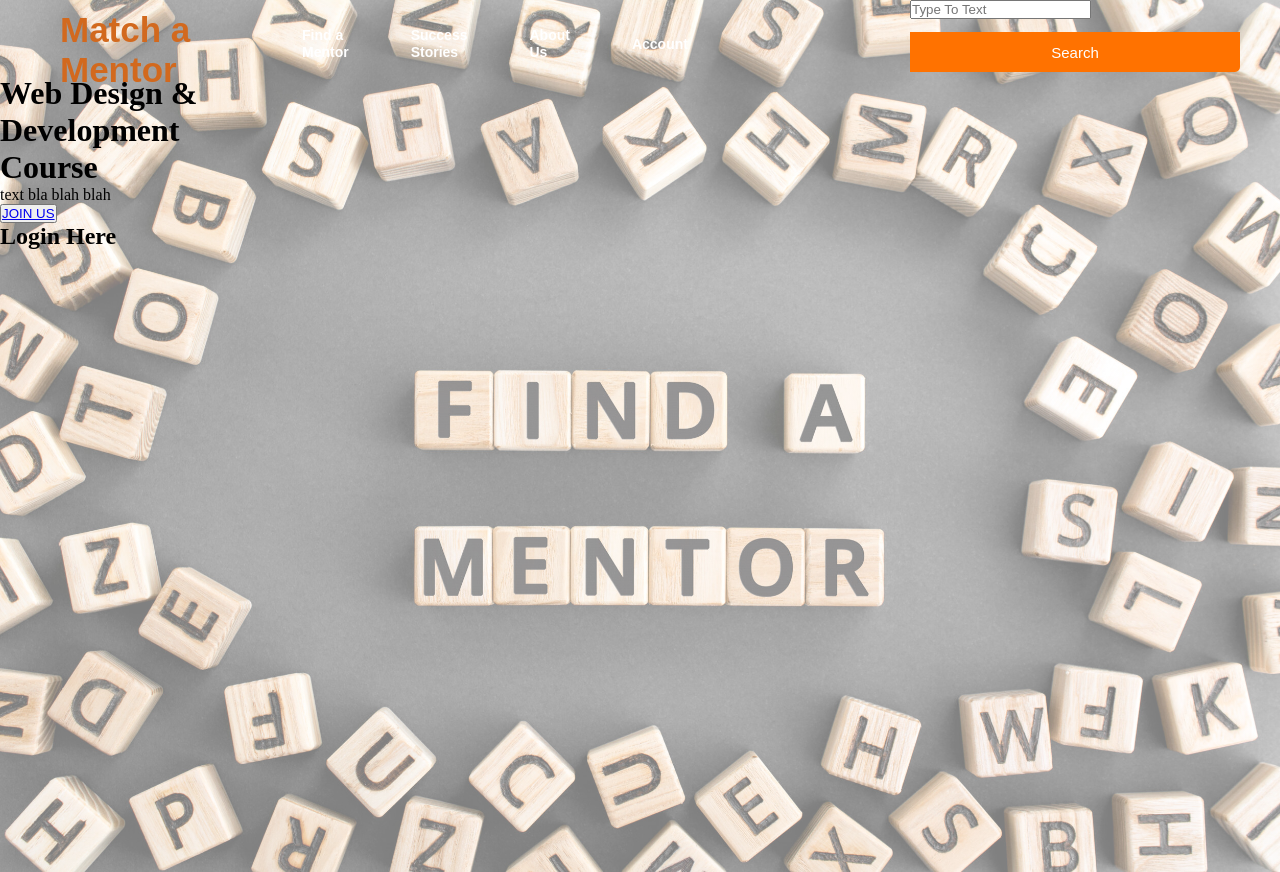
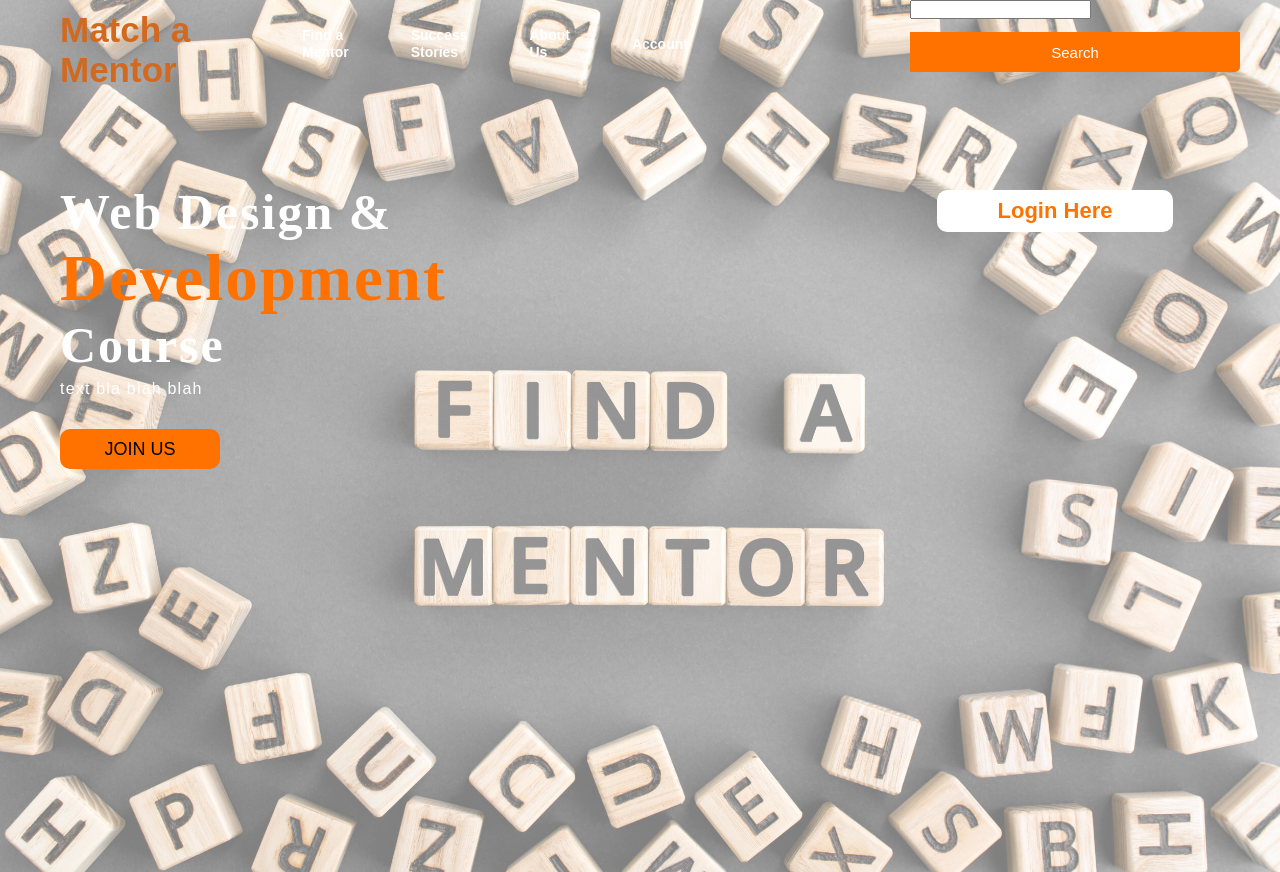
Before and after one commit to alexciechano/Mentor-website, a PHP site: page / in a window 1280 px wide. Run offline with PHP 8.4, Linux system fonts and the light colour scheme.

Commit message:
whole change

```diff
--- a/style.css
+++ b/style.css
@@ -99,3 +99,125 @@
     border-bottom-right-radius: 5px;
     border-bottom-right-radius: 5px;
 }
+
+.btn:focus{
+    outline: none;
+}
+
+
+.srch:focus{
+    outline:none;
+}
+
+.content{
+    width: 1200px;
+    height: auto;
+    margin: auto;
+    color: #fff;
+    position: relative;
+}
+
+.content .par{
+    padding-left: 20px;
+    padding-bottom: 25px;
+    font-family: Arial;
+    letter-spacing: 1.2px;
+    line-height: 30px;
+}
+
+
+.content h1{
+    font-family: 'Time New Roman ';
+    font-size: 50px;
+    padding-left: 20px;
+    margin-top: 9%;
+    letter-spacing: 2px;
+}
+
+.content .cn{
+    width: 160px;
+    height: 40px;
+    background: #ff7200;
+    border: none;
+    margin-bottom: 10px;
+    margin-left: 20px;
+    font-size: 18px;
+    border-radius: 10px;
+    cursor: pointer;
+}
+
+
+.content .cn a{
+    text-decoration: none;
+    color: #000;
+    transition: .3 ease;
+
+}
+
+.cn:hover{
+    background-color: #fff;
+
+}
+
+.content span {
+    color: #ff7200;
+    font-size: 65px;
+}
+
+.form{
+    width: 250px;
+    height:380px;
+    background: linear-gradient(to top, rgba(0,0,0,0.8)50%);
+    position: absolute;
+    top: -20px;
+    left: 870px;
+    border-radius: 10px;
+    padding: 25px;
+}
+
+.form h2{
+    width: 220px;
+    font-family: sans-serif;
+    text-align: center;
+    color: #ff7200;
+    font-size: 22px;
+    background-color: #fff;
+    border-radius: 10px;
+    margin: 2px;
+    padding: 8px;
+}
+
+.form input{
+    width: 240px;
+    height: 35px;
+    background:transparent;
+    border-bottom: 1px solid #ff7200;
+    border-top: none;
+    border-right: none;
+    border-left: none;
+    color: #fff;
+    font-size: 15px;
+    letter-spacing: 1px;
+    margin-top: 30px;
+    font-family: sans-serif;
+}
+
+.form input:focus{
+    outline: none;
+
+}
+
+::placeholder{
+    color: #fff;
+    font-family: Arial;
+}
+
+.btnn{
+    width: 240px;
+    height: 40px;
+    background: #ff7200;
+    border: none;
+    margin-top: 30px;
+    font-size: 18px;
+    border-radius: 10px;
+}
```
